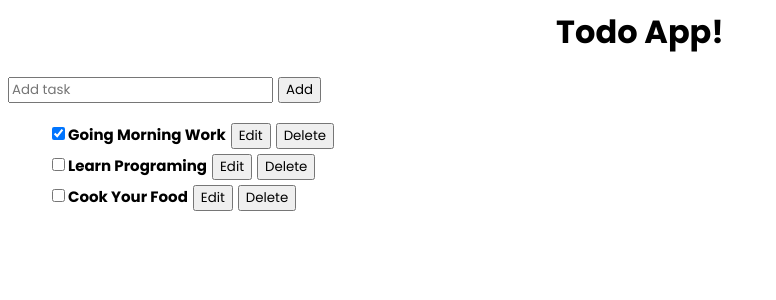
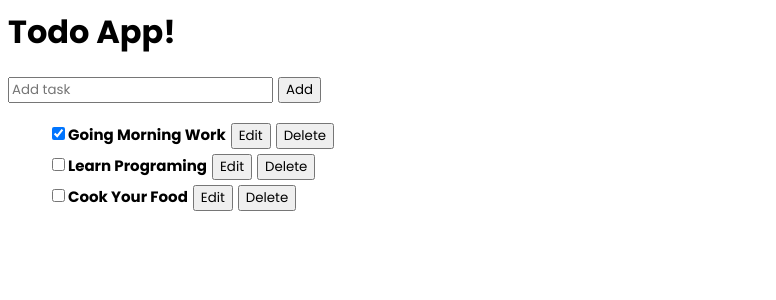
Before and after one commit to badalhalder99/todo-app, a React (Create React App) app: page / in a window 1280 px wide. Shown: the top 300 px of the page, without its empty margins (0-776 px from the left). Built offline with nearby package versions, Linux system fonts and the light colour scheme.

Commit message:
remove style

```diff
--- a/src/app.css
+++ b/src/app.css
@@ -17,10 +17,3 @@ ul{
   font-size: 15px;
   font-weight: 550;
 }
-.heading{
-  text-align: center;
-}
-.todoApp{
- display: block;
- margin: 0 auto;
-}
```
